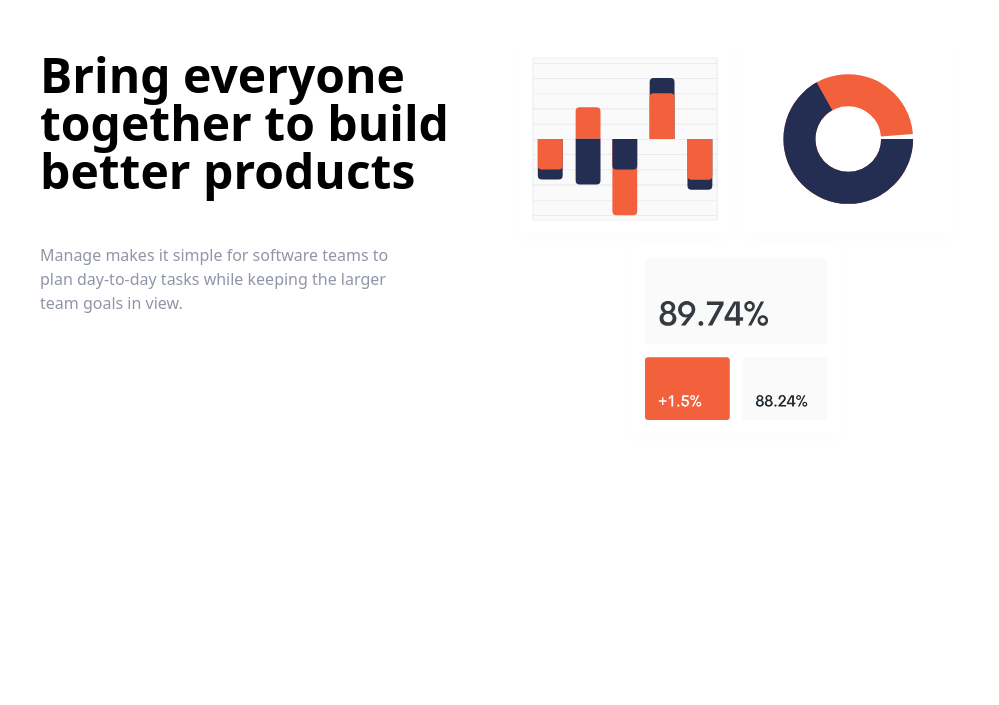
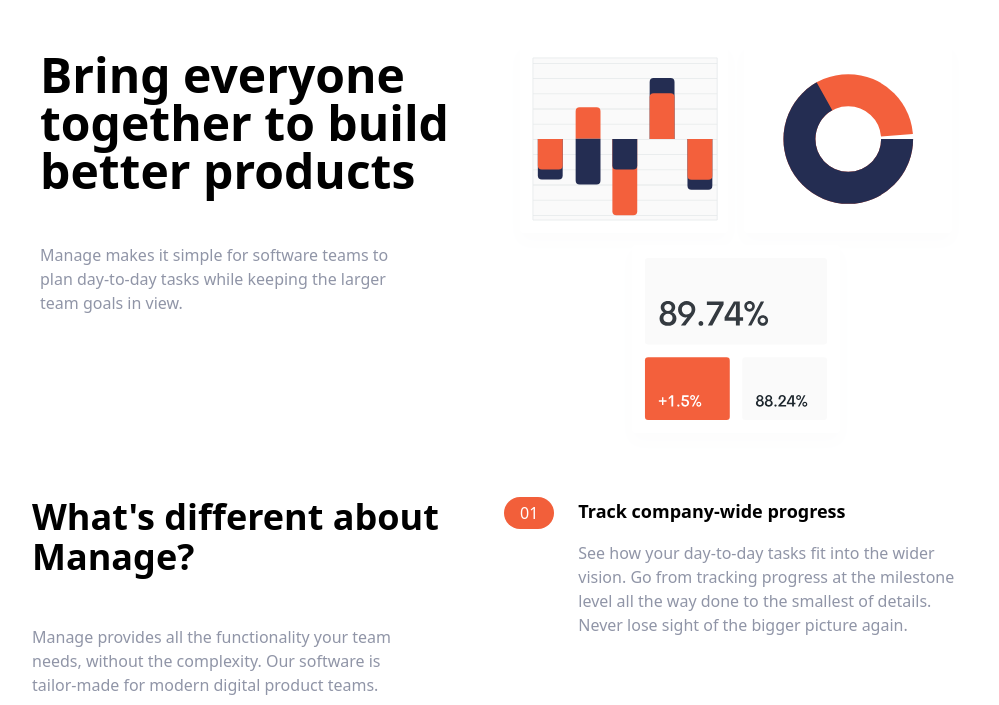
Before and after one commit to jon1267/tailwind_landing, a website: page index.html in a window 1280 px wide. Shown: the part 95-800 px from the top of the page, without its empty margins (136-1135 px from the left). Drawn offline with Linux system fonts and the light colour scheme.

Commit message:
features section

```diff
--- a/index.html
+++ b/index.html
@@ -56,7 +56,49 @@
 
     <!-- Features Section -->
     <section id="features">
+        <!-- Flex container -->
+        <div class="container flex flex-col px-4 mx-auto mt-10 space-y-12 md:space-y-0 md:flex-row">
+            <!-- What's Different -->
+            <div class="flex flex-col space-y-12 md:w-1/2">
+                <h2 class="max-w-md text-4xl font-bold text-center md:text-left">
+                    What's different about Manage?
+                </h2>
+                <p class="max-w-sm text-center text-darkGrayishBlue md:text-left">
+                    Manage provides all the functionality your team needs, without the
+                    complexity. Our software is tailor-made for modern digital product
+                    teams.
+                </p>
+            </div>
+            <!-- Numbered List -->
+            <div class="flex flex-col space-y-8 md:w-1/2">
+                <!-- List Iteem 1-->
+                <div class="flex flex-col space-y-3 md:space-y-0 md:space-x-6 md:flex-row">
+                    <!-- Heading -->
+                    <div class="rounded-l-full bg-brightRedSupLight md:bg-transparent">
+                        <div class="flex items-center space-x-2">
+                            <div class="px-4 py-2 text-white rounded-full md:py-1 bg-brightRed">
+                                01
+                            </div>
+                            <h3 class="text-base font-bold md:mb-4 md:hidden">
+                                Track company-wide progress
+                            </h3>
+                        </div>
+                    </div>
 
+                    <div>
+                        <h3 class="hidden mb-4 text-lg font-bold md:block ">
+                            Track company-wide progress
+                        </h3>
+                        <p class="text-darkGrayishBlue">
+                            See how your day-to-day tasks fit into the wider vision. Go from
+                            tracking progress at the milestone level all the way done to the
+                            smallest of details. Never lose sight of the bigger picture
+                            again.
+                        </p>
+                    </div>
+                </div>
+            </div>
+        </div>
     </section>
 </body>
 </html>
```
Also changed, not shown: css/main.css.
